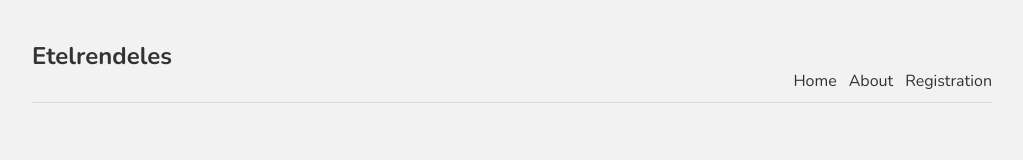
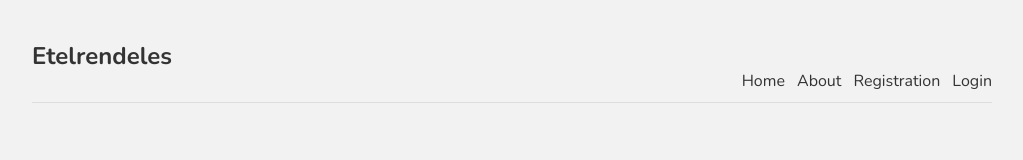
Before and after one commit to Zeusz0/etelRendeles, a Next.js app in the folder etelrendeles/: page / in a window 1280 px wide. Shown: the top 160 px of the page, without its empty margins (128-1151 px from the left). Built offline with nearby package versions, Linux system fonts and the light colour scheme.

Commit message:
Closes #15

```diff
--- a/etelrendeles/comps/Navbar.js
+++ b/etelrendeles/comps/Navbar.js
@@ -16,6 +16,9 @@ const Navbar = () => {
       <Link href="/forms/Registration">
         <a>Registration</a>
       </Link>
+      <Link href="/forms/Login">
+        <a>Login</a>
+      </Link>
     </nav>
   );
 };
--- a/etelrendeles/package.json
+++ b/etelrendeles/package.json
@@ -11,7 +11,7 @@
   "dependencies": {
     "husky": "^7.0.4",
     "lint-staged": "^11.2.6",
-    "next": "12.0.1",
+    "next": "^12.0.1",
     "react": "17.0.2",
     "react-dom": "17.0.2"
   },
```
Also changed, not shown: etelrendeles/pages/forms/Login.js (+9 -0 lines), 1 other file (tests, documents, lock files or other folders).
